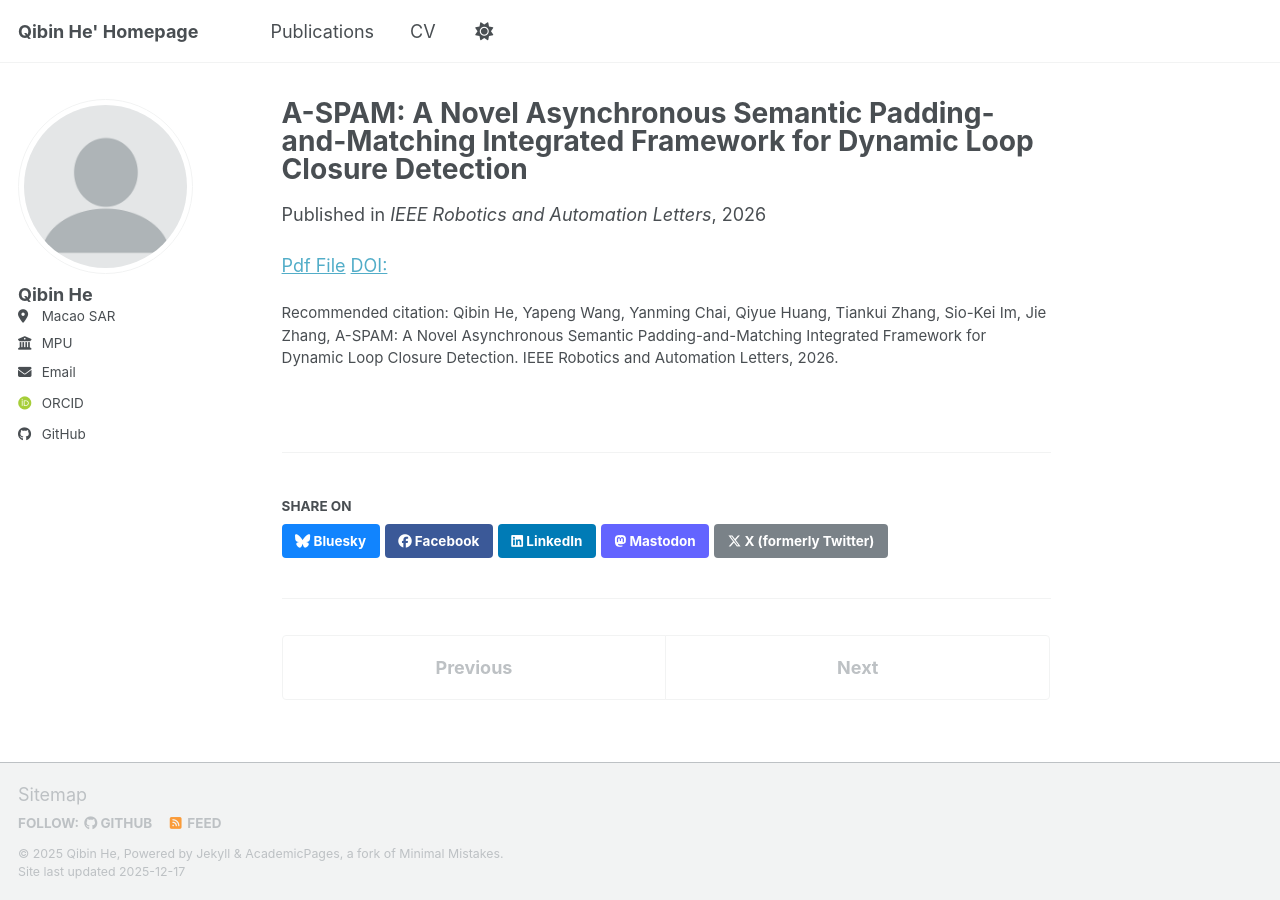
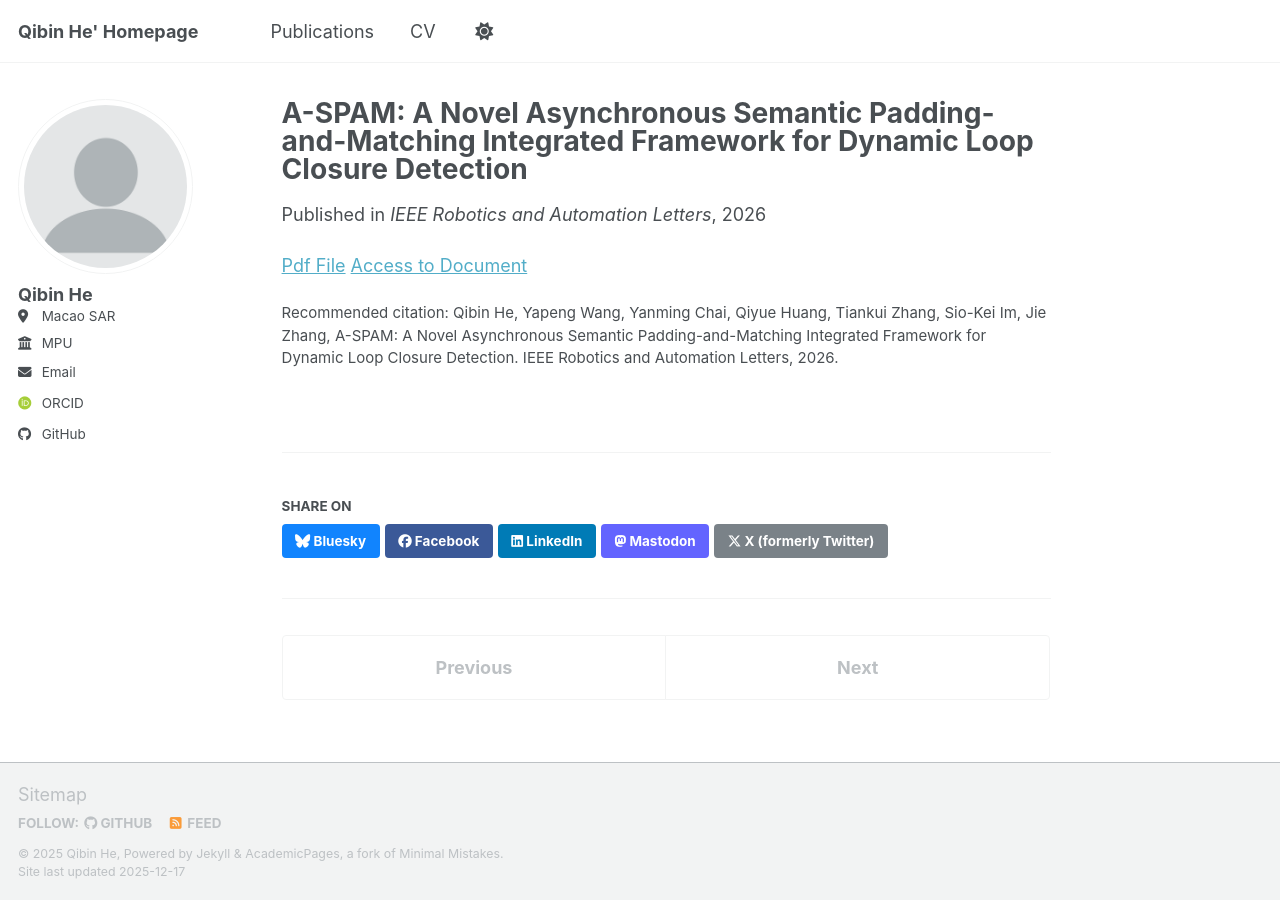
Before and after one commit to MECHA-HE/MECHA-HE.github.io, a Jekyll site: the page built from _publications/2026-01-01-A-SPAM-A-Novel-Asynchronous-Semantic-Padding-and-Matching-Integrated-Framework-for-Dynamic-Loop-Closure-Detection.md, in a window 1280 px wide. Built offline with Jekyll 4.4.1, drawn with Linux system fonts in a browser that asks for light colours; some web fonts are replaced; a script bundle is joined from its source files by our own code; library files that are not in the unit come from our copies.

Commit message:
Update 2026-01-01-A-SPAM-A-Novel-Asynchronous-Semantic-Padding-and-Matching-Integrated-Framework-for-Dynamic-Loop-Closure-Detection.md

```diff
--- a/_publications/2026-01-01-A-SPAM-A-Novel-Asynchronous-Semantic-Padding-and-Matching-Integrated-Framework-for-Dynamic-Loop-Closure-Detection.md
+++ b/_publications/2026-01-01-A-SPAM-A-Novel-Asynchronous-Semantic-Padding-and-Matching-Integrated-Framework-for-Dynamic-Loop-Closure-Detection.md
@@ -8,4 +8,4 @@
 citation: ' Qibin He,  Yapeng Wang,  Yanming Chai,  Qiyue Huang,  Tiankui Zhang,  Sio-Kei Im,  Jie Zhang, A-SPAM: A Novel Asynchronous Semantic Padding-and-Matching Integrated Framework for Dynamic Loop Closure Detection. IEEE Robotics and Automation Letters, 2026.'
 
 ---
-[Pdf File](https://raw.githubusercontent.com/MECHA-HE/MECHA-HE.github.io/master/_publications/A_SPAM_pre.pdf) [DOI:](https://ieeexplore.ieee.org/document/11263859)
+[Pdf File](https://raw.githubusercontent.com/MECHA-HE/MECHA-HE.github.io/master/_publications/A_SPAM_pre.pdf) [Access to Document](https://ieeexplore.ieee.org/document/11263859)
```
